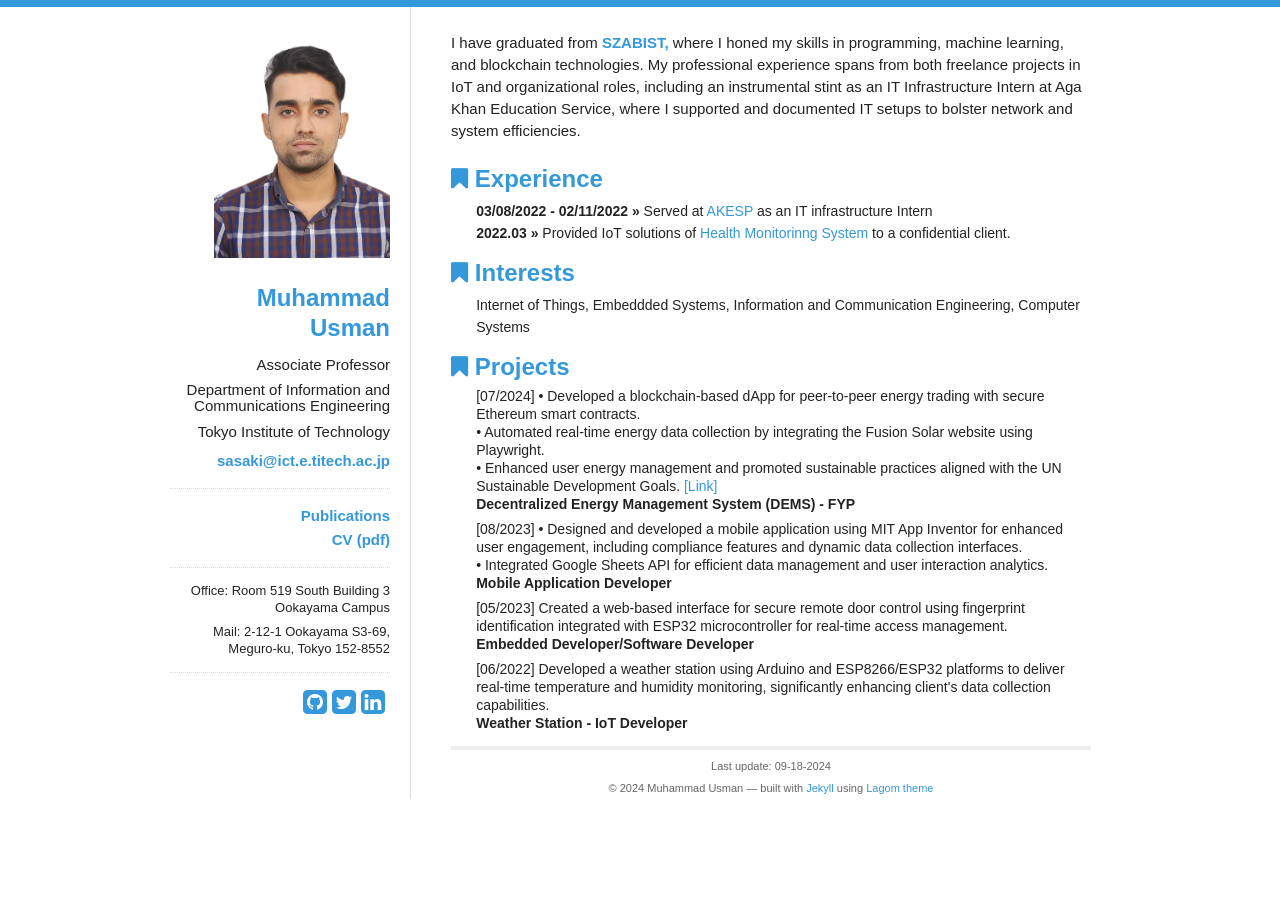
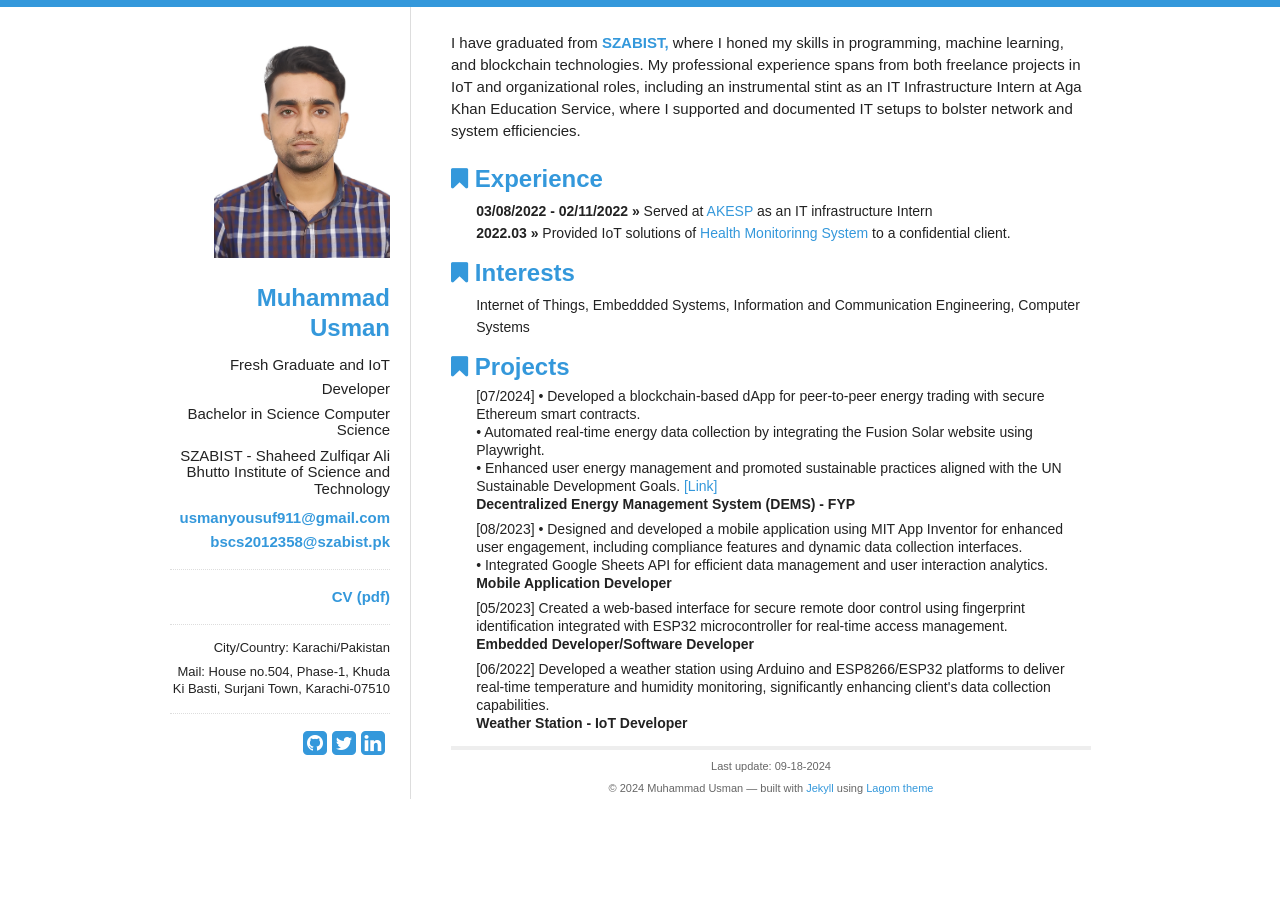
Before and after one commit to musman2k/github-portfolio, a Jekyll site: the page built from index-en.html, in a window 1280 px wide. Built offline with Jekyll 4.4.1, drawn with Linux system fonts in a browser that asks for light colours.

Commit message:
Update sidebar-en.html

```diff
--- a/_includes/sidebar-en.html
+++ b/_includes/sidebar-en.html
@@ -1,43 +1,40 @@
 <nav>
-  <a href="/index-en.html">
-    <img src="/files/images/me-circle.png" id="photo" alt="Photo" align="right" width="80%"/>
+  <a href="/github-portfolio/index-en.html">
+    <img src="/github-portfolio/files/images/me-circle.png" id="photo" alt="Photo" align="right" width="80%"/>
   </a>
   <br clear="all">
   <h2>
     <div id="name">
-      <a href="/index-en.html">{{ site.data.theme.name-en }}</a>
+      <a href="/github-portfolio/index-en.html">{{ site.data.theme.name-en }}</a>
     </div>
   </h2>
   <div id="link">
-    Associate Professor<br>
+    Fresh Graduate and IoT Developer<br>
     <div style="line-height: 0.3em"><br></div>
     <div style="line-height: 1.1em">
-    Department of Information and Communications Engineering<br>
+    Bachelor in Science Computer Science<br>
     </div>
     <div style="line-height: 0.6em"><br></div>
-    <!--
-    School of Engineering,<br>
-    <-->
     <div style="line-height: 1.1em">
-    Tokyo Institute of Technology<br>
+    SZABIST - Shaheed Zulfiqar Ali Bhutto Institute of Science and Technology<br>
     </div>
     <div style="line-height: 0.6em"><br></div>
     <div id="email">
-      <a href="mailto:sasaki@ict.e.titech.ac.jp">sasaki@ict.e.titech.ac.jp</a>
+      <a href="mailto:usmanyousuf911@gmail.com">usmanyousuf911@gmail.com</a>
+      <a href="mailto:bscs2012358@szabist.pk">bscs2012358@szabist.pk</a>
     </div>
   </div>
   <div id="link">
-    <a href="/publications-en">Publications</a><br>
-    <a href="/files/pdfs/sasaki-cv.pdf">CV (pdf)</a><br>
+    <a href="/github-portfolio/files/pdfs/usman-cv.pdf">CV (pdf)</a><br>
   </div>
   <div id="link">
     <div style="font-size: 13px">
       <div style="line-height: 1.3em">
-        Office: Room 519 South Building 3<br>Ookayama Campus
+        City/Country: Karachi/Pakistan
         <div style="line-height: 0.5em"><br></div>
       </div>
       <div style="line-height: 1.3em">
-        Mail: 2-12-1 Ookayama S3-69, Meguro-ku, Tokyo 152-8552
+        Mail: House no.504, Phase-1, Khuda Ki Basti, Surjani Town, Karachi-07510
       </div>
     </div>
   </div>
```
